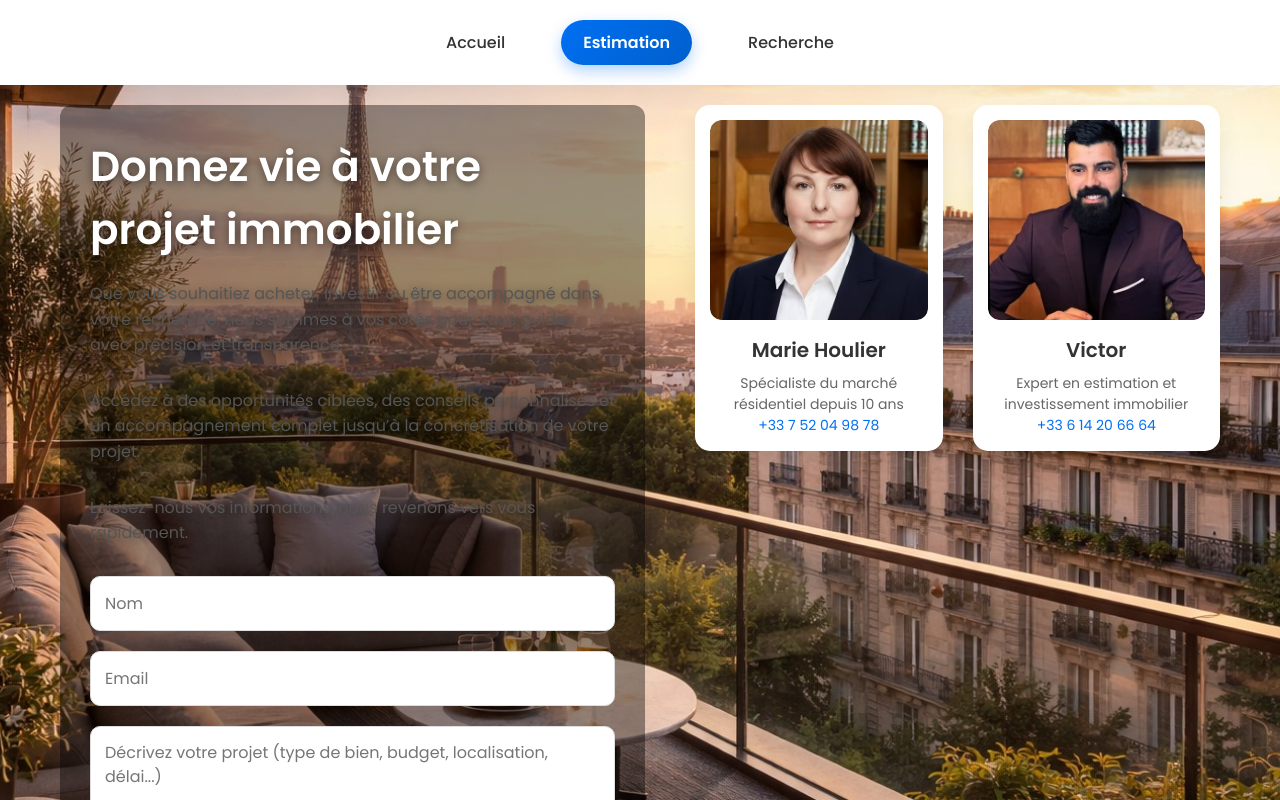
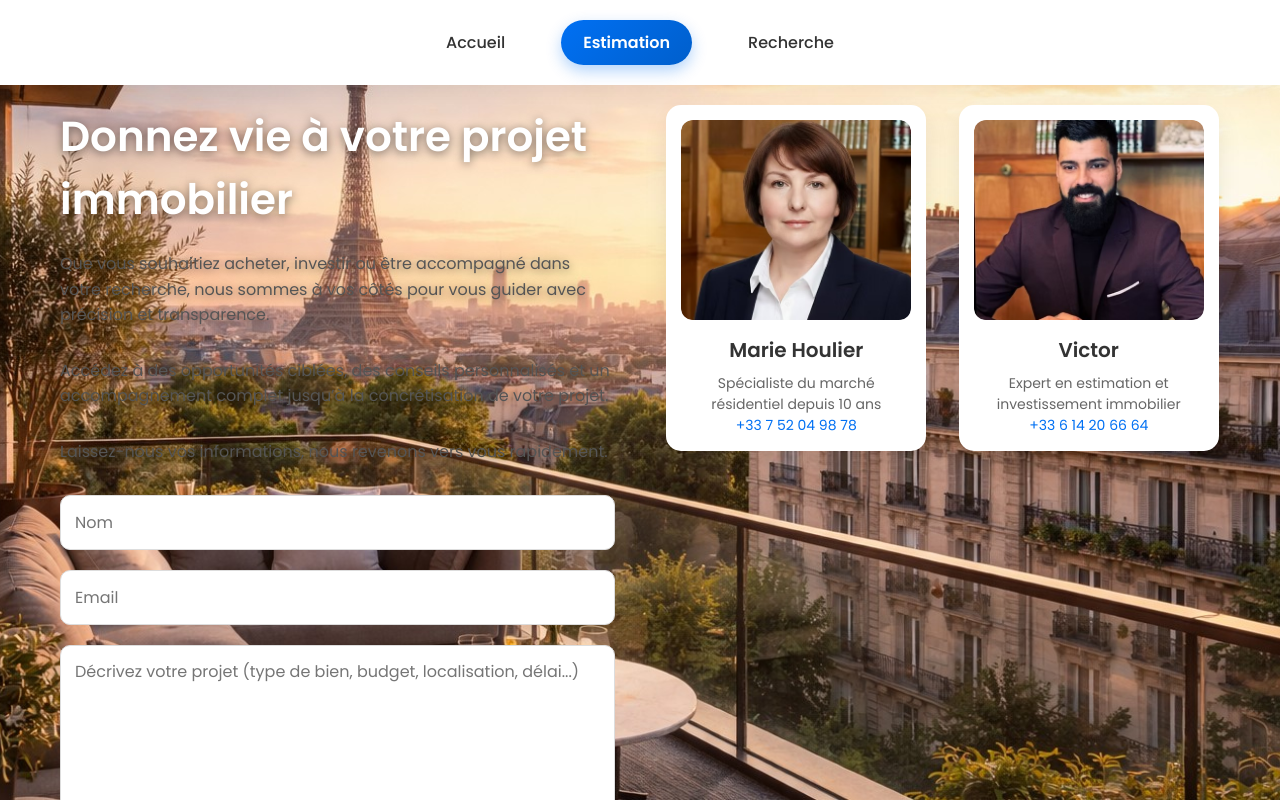
Before and after one commit to Juju-kpi/estimation_immo, a Next.js app: page /contact in a window 1280 px wide. Shown: the top 800 px of the page. Built offline with nearby package versions, Linux system fonts and the light colour scheme.

Commit message:
Update globals.css

```diff
--- a/app/globals.css
+++ b/app/globals.css
@@ -412,8 +412,6 @@ body {
 .contact-form-section {
   flex: 1;
   min-width: 300px;
-  background: rgba(0,0,0,0.4);
-  padding: 30px;
   border-radius: 12px;
 }
 
@@ -425,7 +423,6 @@ body {
 
 .contact-form-section p {
   font-size: 18px;
-  color: #555;
   margin-bottom: 30px;
   color: white;
 }
```
